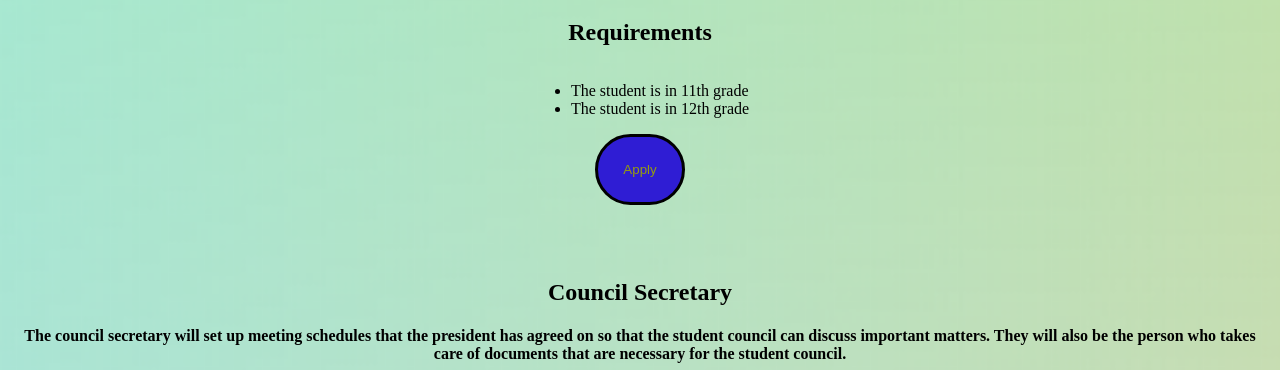
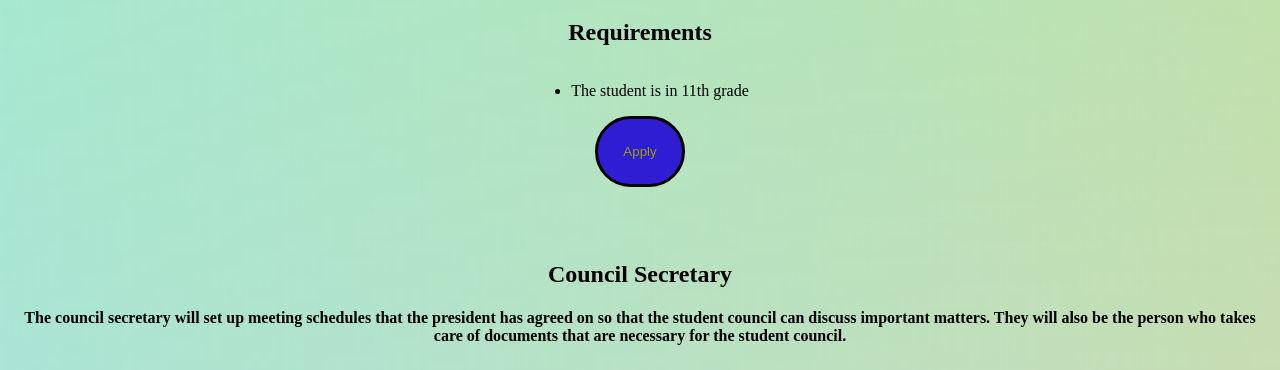
Before and after one commit to Mistmidnight04/Student-Council-Application, a plain HTML site: page index.html in a window 1280 px wide. Shown: the part 685-1055 px from the top of the page. Drawn offline with Linux system fonts and the light colour scheme.

Commit message:
fixed bug

```diff
--- a/index.html
+++ b/index.html
@@ -40,7 +40,6 @@
         <div class="requirements">
             <ul>
                 <li>The student is in 11th grade</li>
-                <li>The student is in 12th grade</li>
             </ul>
         </div>
         <div class="survey-button">
```
